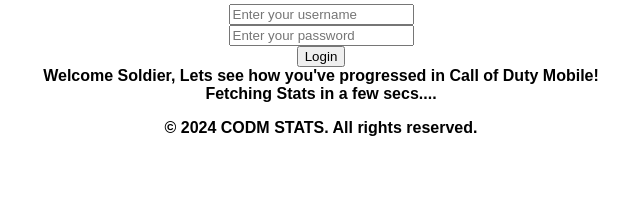
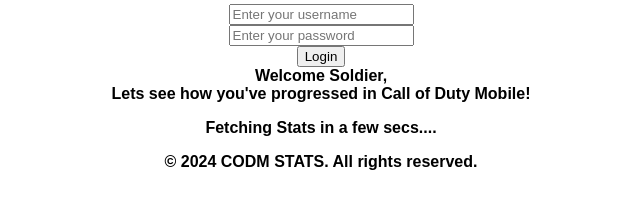
Before and after one commit to Rex-2-ui/CODM-STATS-, a plain HTML site: page index.html in a window 1280 px wide. Shown: the part 51-260 px from the top of the page, without its empty margins (319-959 px from the left). Drawn offline with Linux system fonts and the light colour scheme; a script that the page names is missing.

Commit message:
Add Tailwind CSS configuration and update HTML structure
- Created theme.css and utilities.css for Tailwind CSS setup.
- Added package.json and package-lock.json for dependency management.
- Updated index.html to improve welcome message formatting and repositioned footer.

```diff
--- a/index.html
+++ b/index.html
@@ -28,14 +28,14 @@
     <input type="submit" value="Login" id="loginButton" />
 
     <main>
-      Welcome Soldier, Lets see how you've progressed in Call of Duty Mobile!
+      Welcome Soldier, <br> Lets see how you've progressed in Call of Duty Mobile!
       <br />
-      Fetching Stats in a few secs....
+     <p>Fetching Stats in a few secs....</p>
     </main>
-    <footer>
-      <p>&copy; 2024 CODM STATS. All rights reserved.</p>
-    </footer>
 
     <script src="script.js"></script>
   </body>
+  <footer>
+    <p>&copy; 2024 CODM STATS. All rights reserved.</p>
+  </footer>
 </html>
```
Also changed, not shown: TAILWIND/package.json (added, +15 -0 lines), 1 other file.
